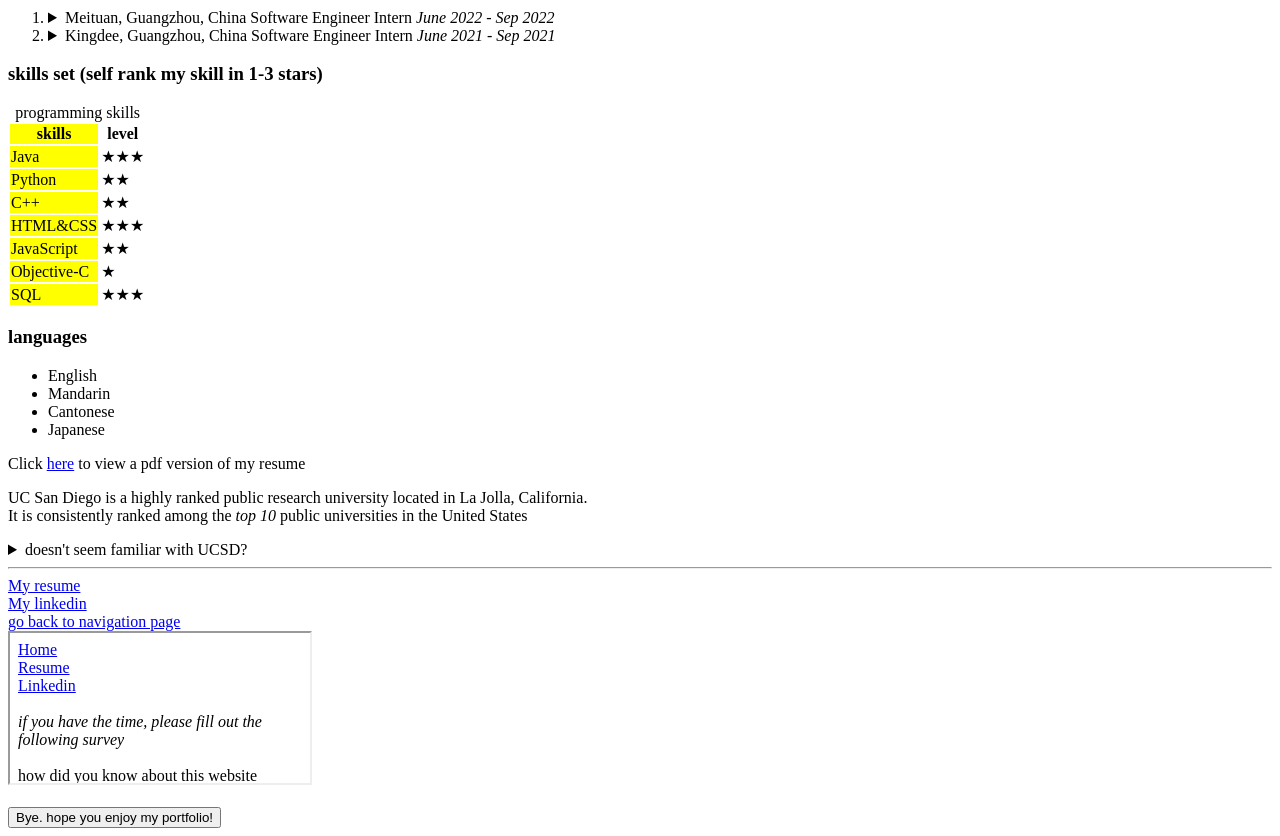
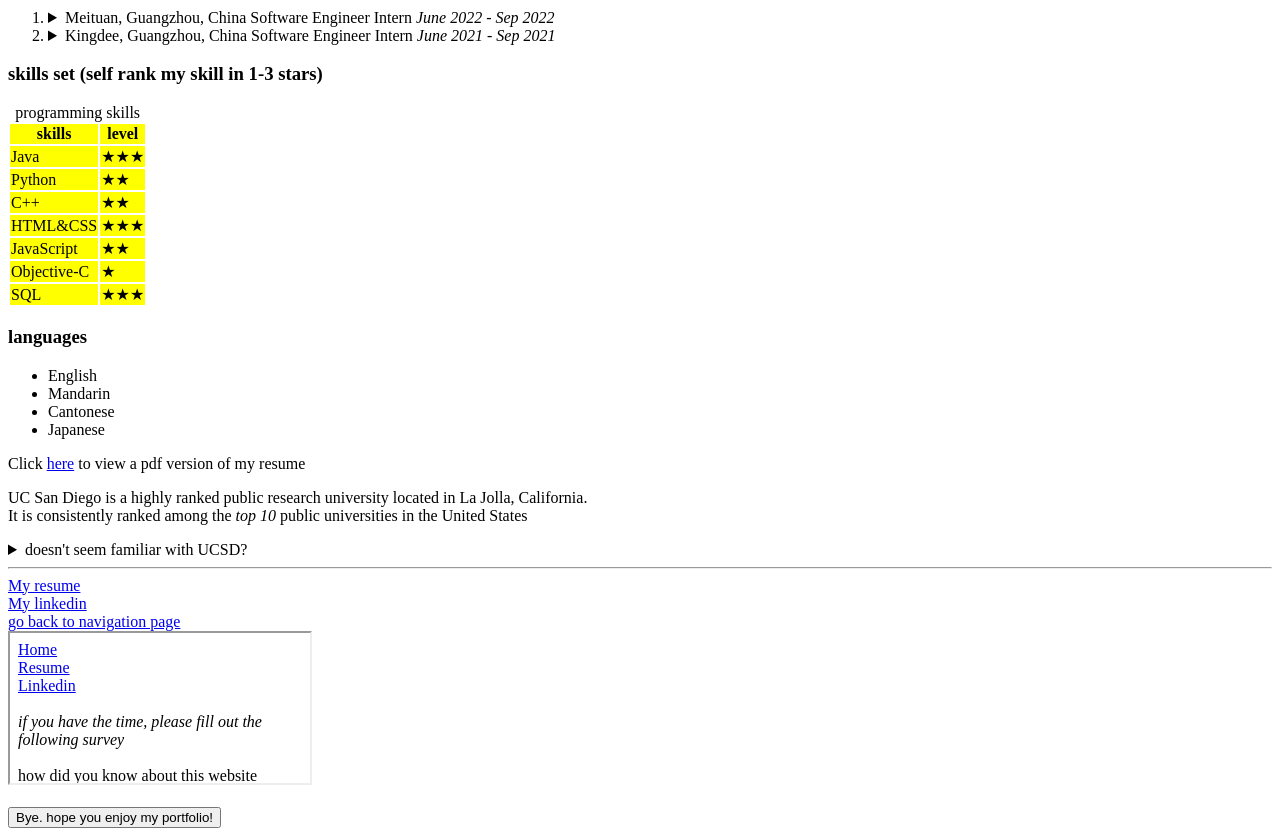
Before and after one commit to WeMWish/CSE134B-HW5, a plain HTML site: page index.html in a window 1280 px wide. Shown: the part 1380-2216 px from the top of the page. Drawn offline with Linux system fonts and the light colour scheme.

Commit message:
fix validation error

```diff
--- a/index.html
+++ b/index.html
@@ -124,7 +124,7 @@
                         <table>
                             <caption>programming skills</caption>
                             <colgroup>
-                                <col span="1" style="background-color: yellow;"> <!-- css 2 -->
+                                <col span="2" style="background-color: yellow;"> <!-- css 2 -->
                             </colgroup>
                             <tr>
                                 <th>skills</th>
```
